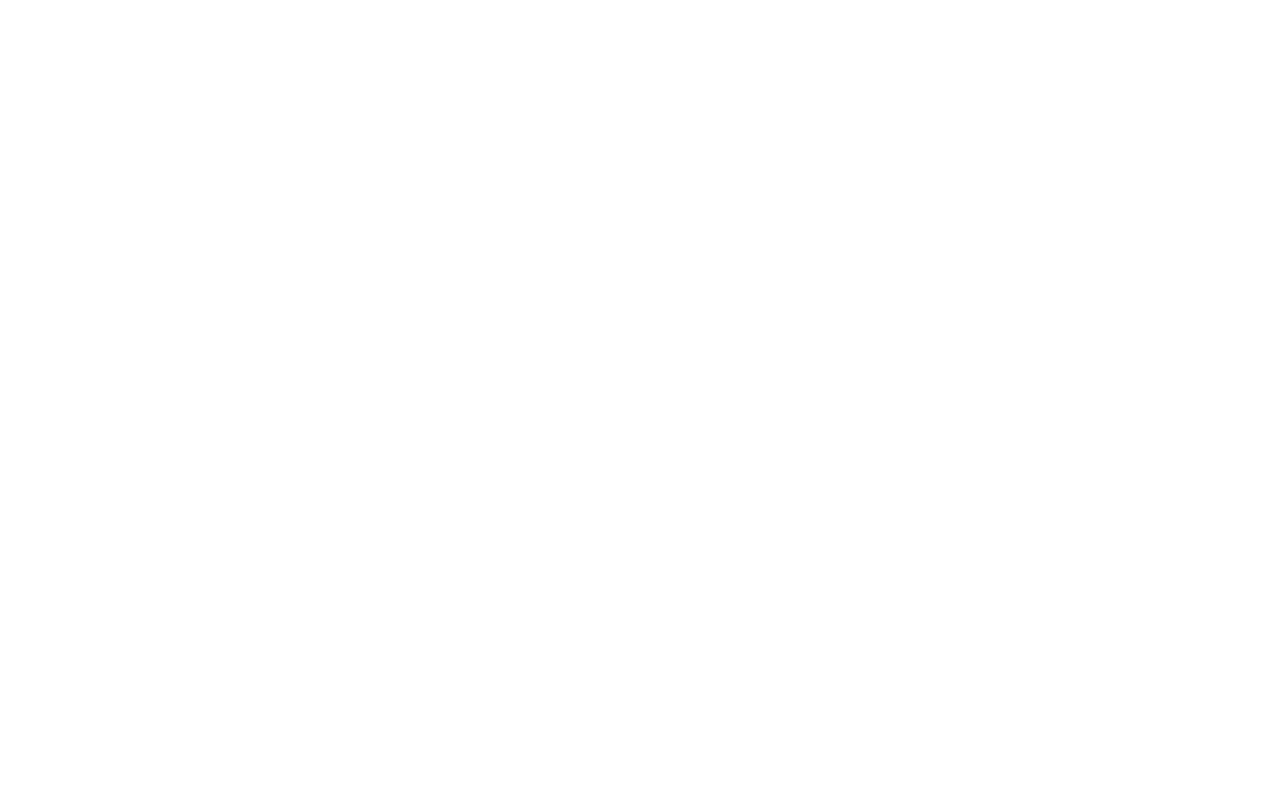
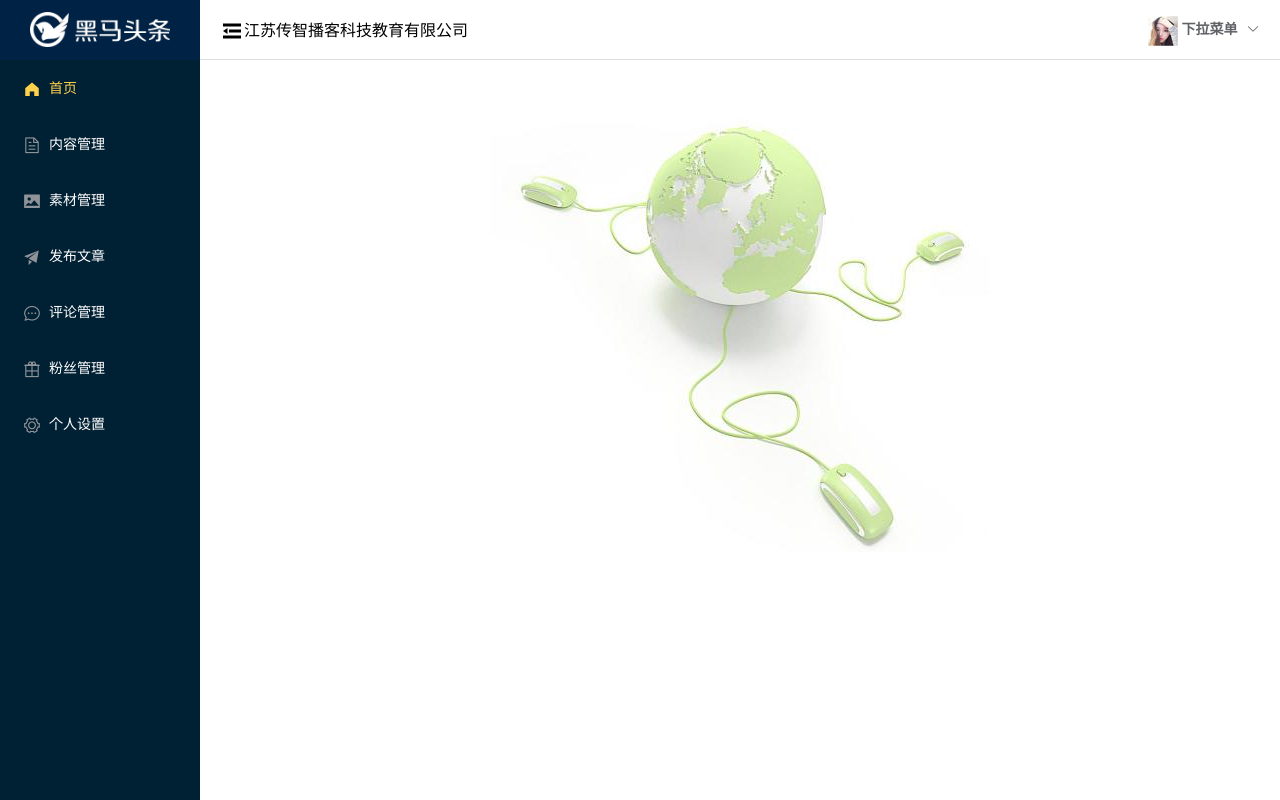
Before and after one commit to lxhlove/heima78, a Vue app: page / in a window 1280 px wide. Built offline with nearby package versions, Linux system fonts and the light colour scheme.

Commit message:
导航菜单与404页面

```diff
--- a/src/router/index.js
+++ b/src/router/index.js
@@ -5,6 +5,14 @@
 
 // 导入登录组件;
 import Login from '@/views/login'
+// 导入首页组件;
+import Home from '@/views/home'
+// 导入欢迎页面组件;
+import Welcome from '@/views/welcome'
+// 导入内容管理页面组件;
+import Article from '@/views/article'
+// 导入404页面的组件;
+import Notfound from '@/views/404'
 
 Vue.use(VueRouter)
 const router = new VueRouter({
@@ -12,7 +20,32 @@
   routes: [
     // 跳转路由:$router.push('/login')或$router.push({name:'login'});
     // component:对应登录组件;
-    { path: '/login', name: 'login', component: Login }
+    { path: '/login', name: 'login', component: Login },
+    // 定义首页路由规则;
+    // { path: '/',
+    //   name: 'home',
+    //   component: Home,
+    //   // 将首页进行重定向;
+    //   redirect: '/welcome',
+    //   // 定义欢迎页面的二级路由;
+    //   children: [{
+    //     path: '/welcome', name: 'welcome', component: Welcome
+    //   }] }
+
+    // 首页路由规则简洁写法:
+    {
+      path: '/',
+      name: 'home',
+      component: Home,
+      // 定义默认子级路由;
+      children: [
+        { path: '/', name: 'welcome', component: Welcome },
+        // 定义内容管理页面的子级路由;
+        { path: '/article', name: 'article', component: Article }
+      ]
+    },
+    // 定义404页面的路由规则;
+    { path: '*', name: '404', component: Notfound }
   ]
 })
 
--- /dev/null
+++ b/src/views/404/index.vue
@@ -0,0 +1,17 @@
+<template>
+  <div class='container'>404</div>
+</template>
+
+<script>
+export default {}
+</script>
+
+<style scoped lang='less'>
+    .container{
+        position: absolute;
+        width: 100%;
+        height: 100%;
+        // cover:完全铺满该容器;
+        background: url(../../assets/images/404.png) no-repeat center /cover;
+    }
+</style>
--- /dev/null
+++ b/src/views/article/index.vue
@@ -0,0 +1,13 @@
+<template>
+    <div class="container">article</div>
+</template>
+
+<script>
+export default {
+
+}
+</script>
+
+<style scoped lang='less'>
+
+</style>
--- /dev/null
+++ b/src/views/home/index.vue
@@ -0,0 +1,152 @@
+<template>
+  <el-container class="wrapper">
+    <!-- 动态绑定,实现侧边栏的显示与隐藏切换 -->
+    <el-aside :width=" isCollapse ? '64px' :'200px'">
+      <!-- 1.logo -->
+      <!-- 动态绑定类名,进行大小图的切换 -->
+      <div class="logo" :class='{miniLogo:isCollapse }'></div>
+      <!-- 2.导航菜单 -->
+      <!-- 导航菜单容器 -->
+      <!-- default-active="2" 默认激活的菜单项 指定的其实就是菜单项的index属性的值-->
+      <!-- 导航菜单容器 -->
+      <!-- background-color="#545c64" 背景颜色 -->
+      <!-- text-color="#fff" 文字颜色 -->
+      <!-- active-text-color="#ffd04b" 激活文字颜色 -->
+      <!-- 动态绑定isCollapse,实现侧边栏文字的大小切换 -->
+      <!-- 动态绑定导航栏路径:this.$route.path -->
+      <!-- router:是否使用 vue-router 的模式，启用router-vue会在激活导航时以 index 作为 path 进行路由跳转 -->
+      <el-menu
+      router
+      :collapse="isCollapse"
+      :collapse-transition="false"
+        :default-active="$route.path "
+        background-color="#002033"
+        text-color="#fff"
+        active-text-color="#ffd04b"
+      >
+        <!-- el-submenu 是菜单项包含子级菜单 -->
+        <!-- el-menu-item 是菜单项不包含子级菜单 -->
+        <el-menu-item index="/">
+          <i class="el-icon-s-home"></i>
+          <span slot="title">首页</span>
+        </el-menu-item>
+        <el-menu-item index="/article">
+          <i class="el-icon-document"></i>
+          <span slot="title">内容管理</span>
+        </el-menu-item>
+        <el-menu-item index="/image">
+          <i class="el-icon-picture"></i>
+          <span slot="title">素材管理</span>
+        </el-menu-item>
+        <el-menu-item index="/publish">
+          <i class="el-icon-s-promotion"></i>
+          <span slot="title">发布文章</span>
+        </el-menu-item>
+        <el-menu-item index="/comment">
+          <i class="el-icon-chat-dot-round"></i>
+          <span slot="title">评论管理</span>
+        </el-menu-item>
+        <el-menu-item index="/fans">
+          <i class="el-icon-present"></i>
+          <span slot="title">粉丝管理</span>
+        </el-menu-item>
+        <el-menu-item index="/settint">
+          <i class="el-icon-setting"></i>
+          <span slot="title">个人设置</span>
+        </el-menu-item>
+      </el-menu>
+    </el-aside>
+    <el-container>
+      <el-header>
+        <!-- 为侧边栏切换绑定事件 -->
+        <span class="el-icon-s-fold" @click='toggleMune()'></span>
+        <span class="text">江苏传智播客科技教育有限公司</span>
+        <!-- 下拉菜单 -->
+        <el-dropdown class="my-dropdown">
+          <span class="el-dropdown-link">
+            <img src="../../assets/images/avatar.jpg" alt />
+            下拉菜单
+            <i class="el-icon-arrow-down el-icon--right"></i>
+          </span>
+          <el-dropdown-menu slot="dropdown">
+            <el-dropdown-item icon="el-icon-setting">个人设置</el-dropdown-item>
+            <el-dropdown-item icon="el-icon-unlock">退出登录</el-dropdown-item>
+          </el-dropdown-menu>
+        </el-dropdown>
+      </el-header>
+      <!-- 二级路由欢迎页面的出口,(组件显示的位置) -->
+      <el-main>
+        <router-view></router-view>
+      </el-main>
+    </el-container>
+  </el-container>
+</template>
+
+<script>
+export default {
+  data () {
+    // 定义显示与隐藏的数据
+    return {
+      isCollapse: false
+    }
+  },
+  // 侧边栏进行切换;
+  methods: {
+    // 侧边栏进行切换(收起与展开);
+    toggleMune () {
+      this.isCollapse = !this.isCollapse
+    }
+  }
+}
+</script>
+
+<style scoped lang='less'>
+//组件的名称即解析后组件容器的类名;
+//设置el-container全频容器类名为wrapper;
+
+.wrapper {
+  width: 100%;
+  height: 100%;
+  position: absolute;
+  left: 0;
+  top: 0;
+  .el-aside {
+    background-color: #002033;
+  }
+  .el-header {
+    border-bottom: 1px solid #ddd;
+    line-height: 60px;
+    .el-icon-s-fold {
+      font-size: 24px;
+      vertical-align: middle;
+    }
+    .text {
+      vertical-align: middle;
+    }
+    .my-dropdown {
+      float: right;
+      .el-dropdown-link {
+        font-weight: bold;
+      }
+      img {
+        width: 30px;
+        height: 30px;
+        vertical-align: middle;
+      }
+    }
+  }
+}
+.logo {
+  width: 100%;
+  height: 60px;
+  background: #002244 url(../../assets/images/logo_admin.png) no-repeat center /
+    140px auto;
+}
+.miniLogo{
+  background-image: url(../../assets/images/logo_admin_01.png);
+  background-size: 36px auto;
+}
+.el-menu{
+  border-right: none;
+}
+</style>
--- a/src/views/login/index.vue
+++ b/src/views/login/index.vue
@@ -53,8 +53,8 @@
       // 表单的数据对象;
       loginForm: {
         // 字段参考后端提供的接口文档;
-        mobile: '',
-        code: ''
+        mobile: '13888888888',
+        code: '246810'
       },
       // 校验规则对象;
       loginRules: {
--- /dev/null
+++ b/src/views/welcome/index.vue
@@ -0,0 +1,15 @@
+<template>
+    <div class="container" style="text-align:center">
+        <img src="../../assets/images/welcome.jpg" alt="">
+    </div>
+</template>
+
+<script>
+export default {
+
+}
+</script>
+
+<style scoped lang='less'>
+
+</style>
```
